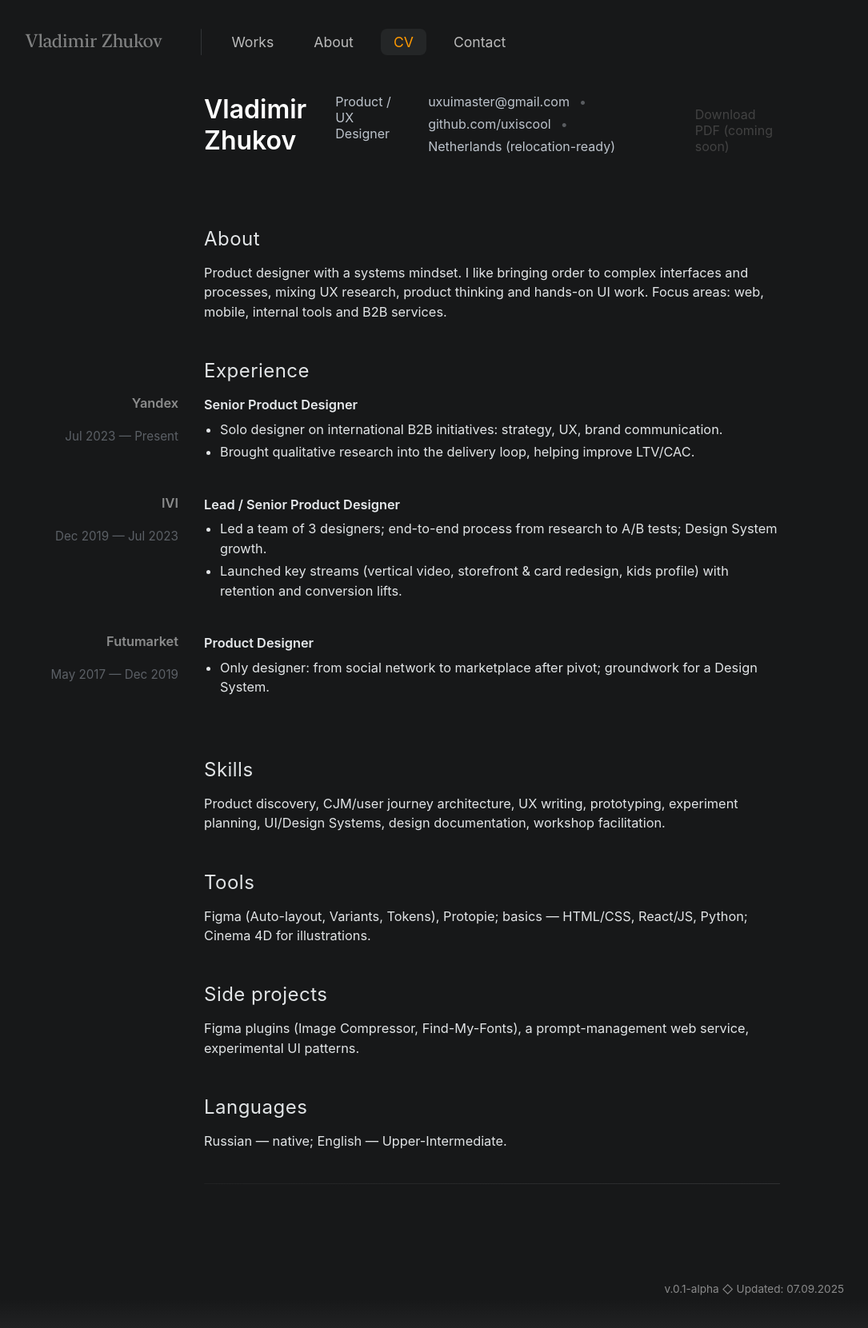
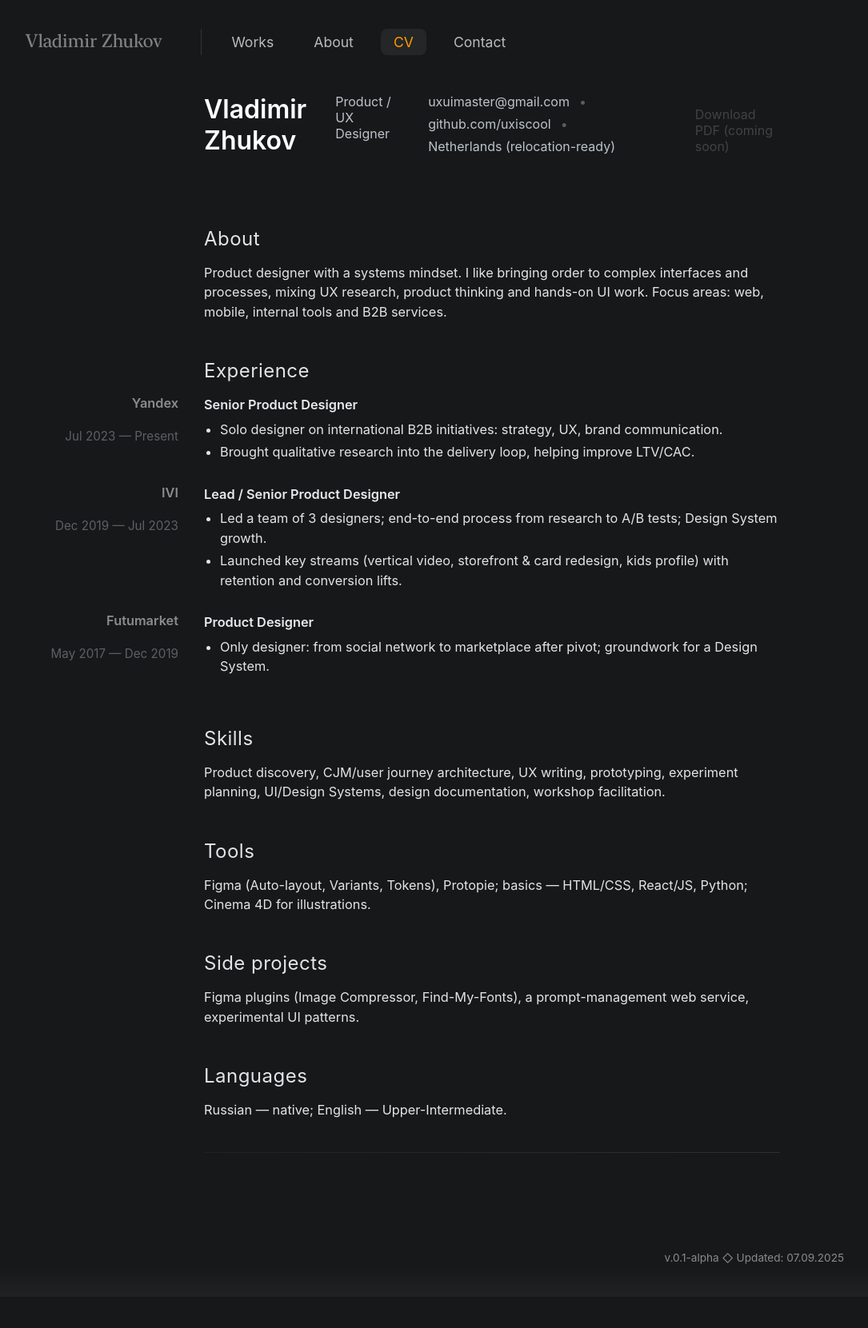
Before and after one commit to uxiscool/experience, a Jekyll site: the page built from cv.md, in a window 1280 px wide. Shown: the whole page at 80% size, without its empty margins (25-1110 px from the left). Built offline with Jekyll 4.4.1, drawn with Linux system fonts in a browser that asks for light colours; after the commit the page ends 1622 px from its top, so only the background shows below that.

Commit message:
Add files via upload

```diff
--- a/css/main.css
+++ b/css/main.css
@@ -1049,7 +1049,7 @@ body.mm-open{ overflow: hidden; }
 .cv-bullets{
   margin: 6px 0 0 0;
   padding-left: 20px;
-  padding-bottom: 25px;
+  padding-bottom: 12px;
 }
 
 .cv-bullets li{ margin: 4px 0; }
```
